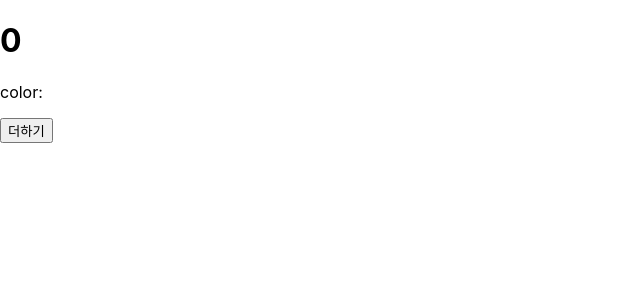
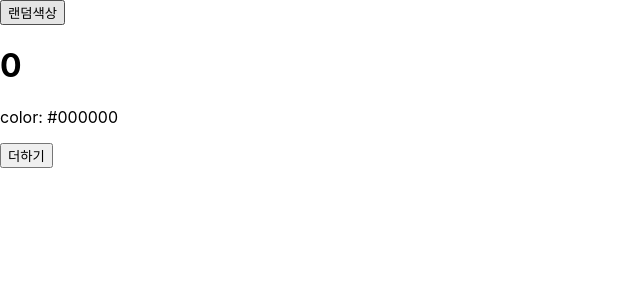
Before and after one commit to che-ri/React-Practice, a React (Create React App) app in the folder hello-react/: page / in a window 1280 px wide. Shown: the top 300 px of the page, without its empty margins (0-640 px from the left). Built offline with nearby package versions, Linux system fonts and the light colour scheme.

Commit message:
[라이프사이클] 라이프사이클 적용하기 2

```diff
--- a/hello-react/src/App.js
+++ b/hello-react/src/App.js
@@ -1,9 +1,28 @@
 import React, { Component } from "react";
 import LifeCycleSample from "./LifeCycleSample";
 
+function getRandomColor() {
+    return "#" + Math.floor(Math.random() * 16777215).toString(16);
+}
+
 class App extends Component {
+    state = {
+        color: "#000000",
+    };
+
+    handleClick = () => {
+        this.setState({
+            color: getRandomColor(),
+        });
+    };
+
     render() {
-        return <LifeCycleSample />;
+        return (
+            <div>
+                <button onClick={this.handleClick}>랜덤색상</button>
+                <LifeCycleSample color={this.state.color} />
+            </div>
+        );
     }
 }
 
```
